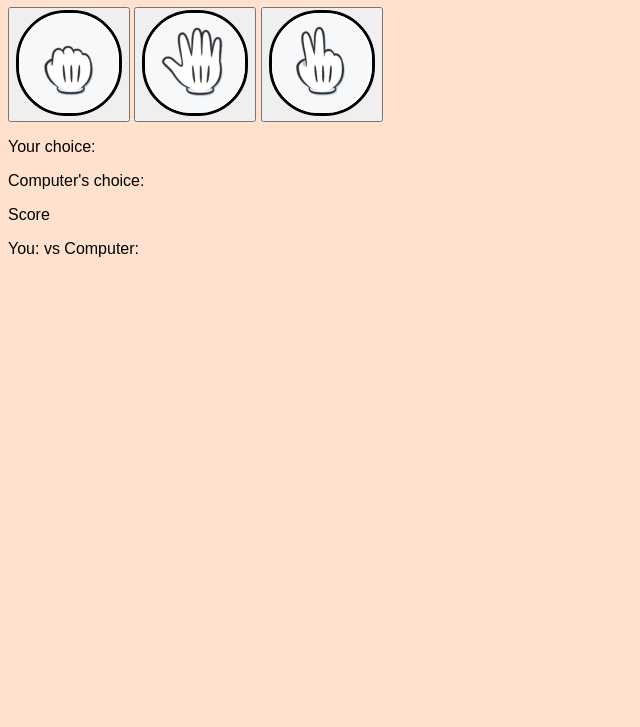
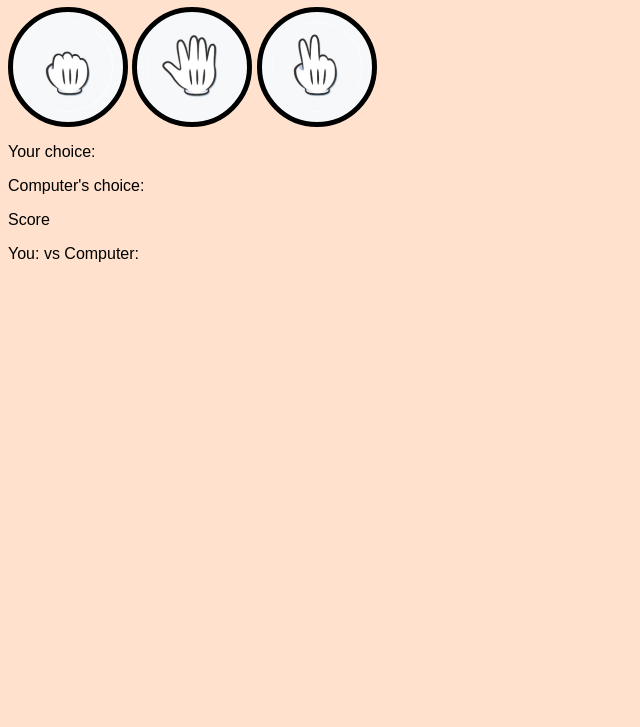
Before and after one commit to kurisumendoza/rock-paper-scissors, a plain HTML site: page index.html in a window 1280 px wide. Shown: the part 73-800 px from the top of the page, without its empty margins (0-640 px from the left). Drawn offline with Linux system fonts and the light colour scheme.

Commit message:
Edit index.html and add button animations

```diff
--- a/index.html
+++ b/index.html
@@ -10,15 +10,15 @@
 <body>
 
   <div class="play-area">
-    <h1>Rock, Paper, Scissors</h1>
-    <button class="rock">
-      <img src="images/rock.jpg" alt="">
+    <h1>Rock Paper Scissors</h1>
+    <button class="option rock">
+      <img src="images/rock.jpg" alt="rock">
     </button>
-    <button class="paper">
-      <img src="images/paper.jpg" alt="">
+    <button class="option paper">
+      <img src="images/paper.jpg" alt="paper">
     </button>
-    <button class="scissors">
-      <img src="images/scissors.jpg" alt="">
+    <button class="option scissors">
+      <img src="images/scissors.jpg" alt="scissors">
     </button>
     <p>Your choice: </p>
     <p>Computer's choice: </p>
--- a/styles/styles.css
+++ b/styles/styles.css
@@ -3,10 +3,29 @@ body {
   background-color: #ffe1cd;
 }
 
-button img {
-  height: 100px;
-  width: 100px;
-  border-radius: 50px;
+.option {
+  height: 120px;
+  width: 120px;
+  border-radius: 80px;
   border-style: solid;
-  object-fit: fill;
+  border-width: 5px;
+  background-color: #f7f8fa;
+  cursor: pointer;
+  transition: 0.1s;
+  align-items: center;
 }
+
+.option img {
+  height: 90px;
+  border-radius: 60px;
+  vertical-align: middle;
+  transition: 0.1s;
+}
+
+.option img:hover {
+  transform: scale(1.5);
+}
+
+.option img:active {
+  transform: scale(1.3);
+}
```
